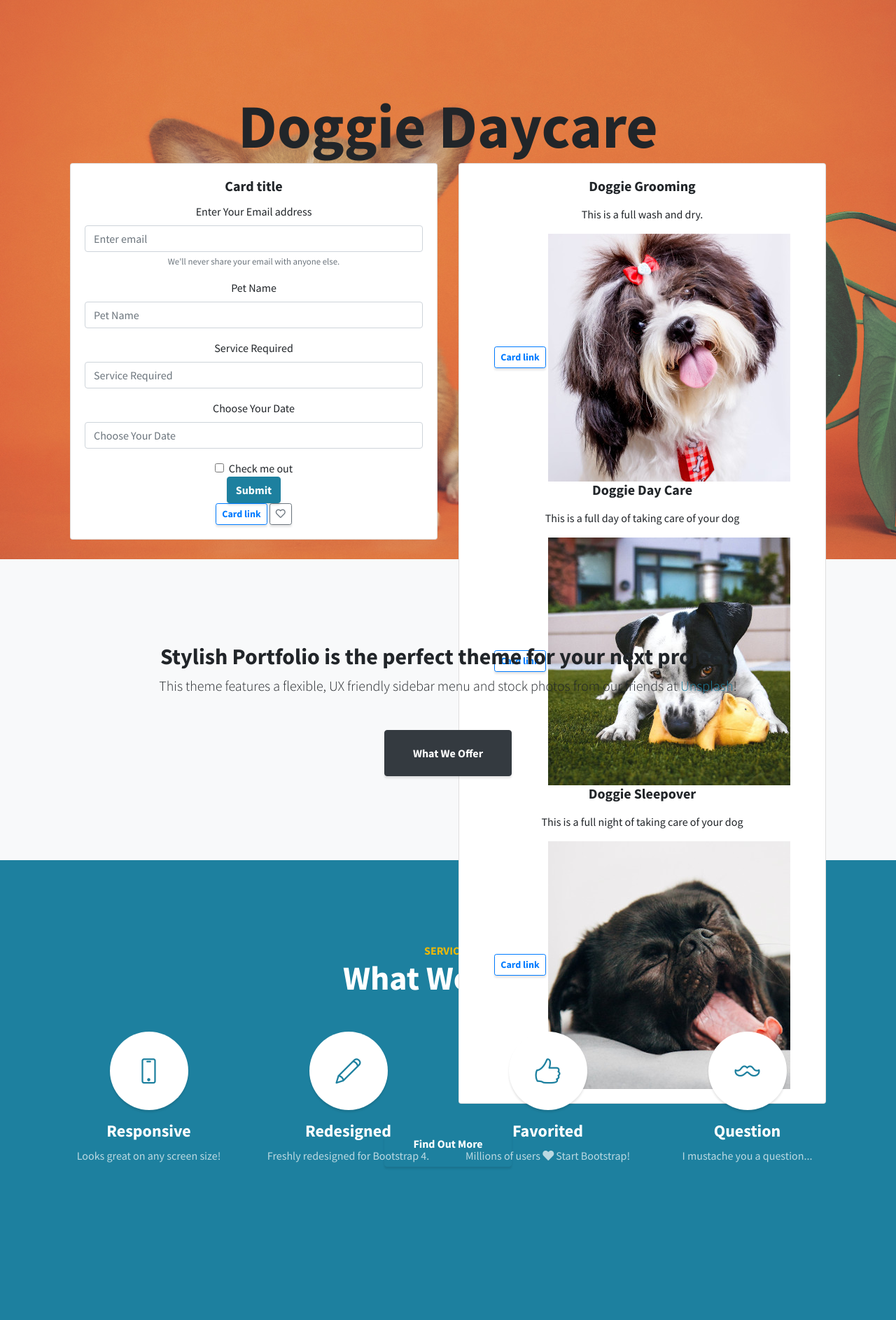
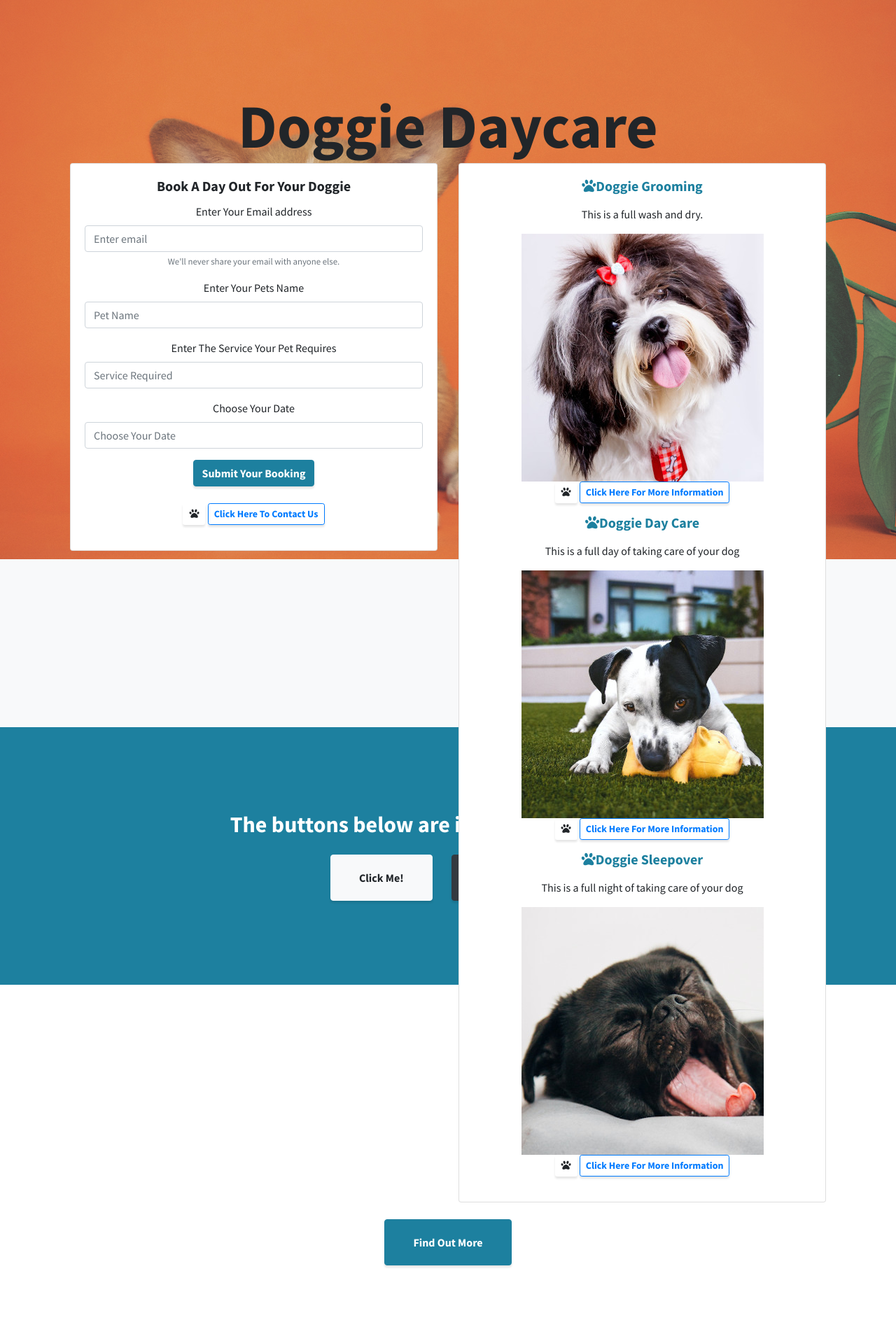
Before and after one commit to eezipc/Doggie-DayCare, a Flask app: page /daycare in a window 1280 px wide. Shown: the part 180-2066 px from the top of the page at 70% size. Run offline with Flask 2, Linux system fonts and the light colour scheme; some libraries are stand-ins or nearby versions.

Commit message:
edited the forms to make them more consistent

```diff
--- a/data/doggie.json
+++ b/data/doggie.json
@@ -2,16 +2,21 @@
 [{
         "service": "Doggie Grooming",
         "description": "This is a full wash and dry.",
-        "image_source": "../static/assets/img/groom.jpg"
+        "image_source": "../static/assets/img/groom.jpg",
+        "url": "grooming"
+
     },
     {
         "service": "Doggie Day Care",
         "description": "This is a full day of taking care of your dog",
-        "image_source": "../static/assets/img/daycare.jpg"
+        "image_source": "../static/assets/img/daycare.jpg",
+        "url": "daycare"
+
     },
     {
         "service": "Doggie Sleepover",
         "description": "This is a full night of taking care of your dog",
-        "image_source": "../static/assets/img/sleepover.jpg"
+        "image_source": "../static/assets/img/sleepover.jpg",
+        "url": "overnight"
     }
 ]
--- a/templates/base.html
+++ b/templates/base.html
@@ -110,17 +110,12 @@
   <section class="content-section bg-light" id="about">
     <div class="container text-center">
       <div class="row">
-        <div class="col-lg-10 mx-auto">
-          <h2>Stylish Portfolio is the perfect theme for your next project!</h2>
-          <p class="lead mb-5">This theme features a flexible, UX friendly sidebar menu and stock photos from our friends at
-            <a href="https://unsplash.com/">Unsplash</a>!</p>
-          <a class="btn btn-dark btn-xl js-scroll-trigger" href="#services">What We Offer</a>
-        </div>
+
       </div>
     </div>
   </section>
 
-  <!-- Services -->
+  <!-- Services
   <section class="content-section bg-primary text-white text-center" id="services">
     <div class="container">
       <div class="content-section-heading">
@@ -169,6 +164,7 @@
       </div>
     </div>
   </section>
+  -->
 
   <!-- Call to Action -->
   <section class="content-section bg-primary text-white">
--- a/templates/daycare.html
+++ b/templates/daycare.html
@@ -12,7 +12,7 @@
                     <img class="card-img-top" src="" alt="">
 
                     <div class="card-body">
-                        <h5 class="card-title">Card title</h5>
+                        <h5 class="card-title">Book A Day Out For Your Doggie</h5>
                         <form action="{{ url_for('insert_booking') }}" method="POST">
   <div class="form-group">
     <label for="email_address">Enter Your Email address</label>
@@ -20,11 +20,11 @@
     <small id="emailHelp" class="form-text text-muted">We'll never share your email with anyone else.</small>
   </div>
   <div class="form-group">
-    <label for="petname">Pet Name</label>
+    <label for="petname">Enter Your Pets Name</label>
     <input type="text" class="form-control" id="exampleInputPassword1" name="petname" placeholder="Pet Name">
   </div>
   <div class="form-group">
-    <label for="service">Service Required</label>
+    <label for="service">Enter The Service Your Pet Requires</label>
     <input type="text" class="form-control" id="service" name="service" placeholder="Service Required">
   </div>
 
@@ -33,18 +33,14 @@
     <input type="text" class="form-control" id="datepicker"  name="date" placeholder="Choose Your Date">
   </div>
 
-  <div class="form-check">
-    <input type="checkbox" class="form-check-input" id="exampleCheck1">
-    <label class="form-check-label" for="exampleCheck1">Check me out</label>
-  </div>
-  <button type="submit" class="btn btn-primary">Submit</button>
-</form>
+  <button type="submit" class="btn btn-primary">Submit Your Booking</button>
+</form> <br>
 
-                        <a href="#" class="btn btn-outline-primary btn-sm">
-                            Card link
-                        </a>
-                        <a href="#" class="btn btn-outline-secondary btn-sm">
-                            <i class="far fa-heart"></i></a>
+                        <p><a href="contact" class="btn btn-sm">
+                            <i class="fas fa-paw"></i></a>
+                        <a href="contact" class="btn btn-outline-primary btn-sm">
+                            Click Here To Contact Us
+                        </a></p>
                     </div>
                 </div>
             </div>
@@ -55,16 +51,18 @@
 
                     <div class="card-body">
                     {% for member in doggie %}
-                        <h5 class="card-title">{{ member.service }}
-        </h5>
+                   <h5 class="card-title"><a href="daycare"><i class="fas fa-paw"></i>{{ member.service }} </a></h5>
                         <p class="card-text">
                            <p>{{ member.description }}</p>
                         </p>
 
-                        <a href="#" class="btn btn-outline-primary btn-sm">
-                            Card link
-                        </a>
+
                         <img class="img-responsive" src="{{ member.image_source }}" alt="Picture of {{ member.name }}">
+                   <p><a href="daycare" class="btn btn-sm">
+                            <i class="fas fa-paw"></i></a>
+                        <a href="daycare" class="btn btn-outline-primary btn-sm">
+                            Click Here For More Information
+                        </a></p>
                    {% endfor %}
                     </div>
                 </div>
```
Also changed, not shown: templates/grooming.html (+11 -14 lines), templates/index.html (+7 -5 lines), templates/overnight.html (+11 -10 lines).
